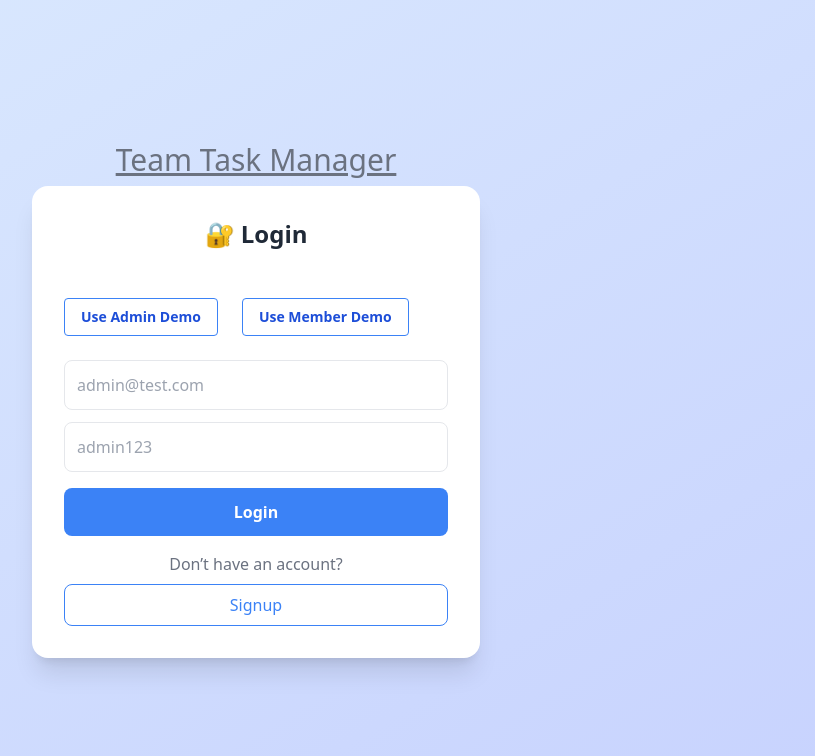
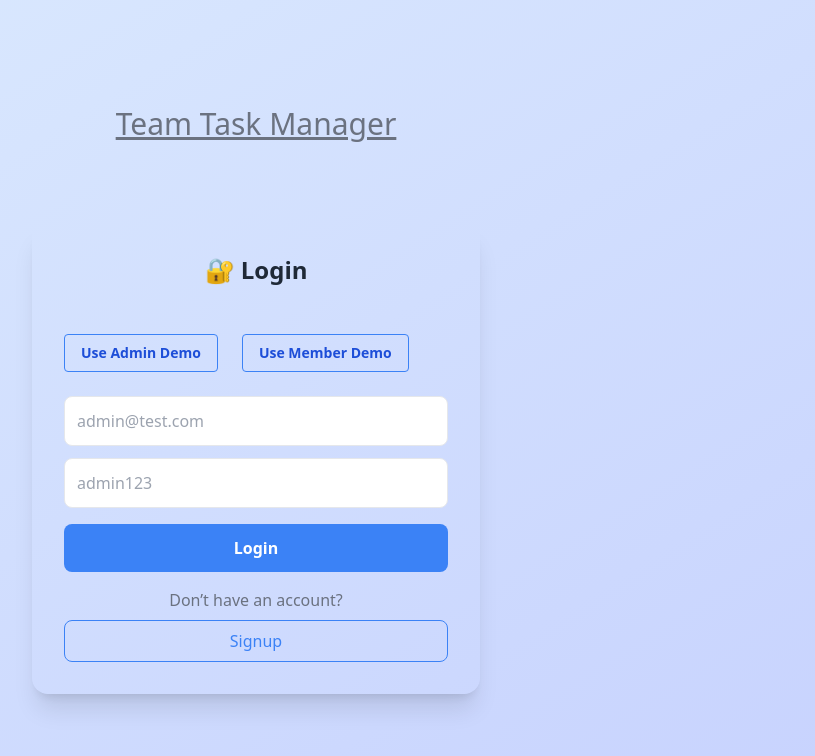
Before and after one commit to shraddha2705/Team-Task-Manager, a React (Vite) app in the folder client/: page / in a window 1280 px wide. Shown: the top 756 px of the page, without its empty margins (384-1199 px from the left). Built offline with nearby package versions, Linux system fonts and the light colour scheme.

Commit message:
add style changes

```diff
--- a/client/src/pages/Dashboard.jsx
+++ b/client/src/pages/Dashboard.jsx
@@ -154,11 +154,11 @@ export default function Dashboard() {
   }, []);
 
   return (
-    <div className="min-h-screen bg-gradient-to-br from-gray-100 to-gray-200 p-6">
-      <div className="max-w-4xl mx-auto bg-white rounded-2xl shadow-xl p-6 relative">
+    <div className="min-h-screen bg-gradient-to-br from-gray-100 to-gray-200 pt-40 pb-40">
+      <div className="max-w-4xl mx-auto bg-white rounded-2xl shadow-xl p-8 relative">
         {/* 🔴 LOGOUT */}
         <button
-          className="absolute top-4 right-4 bg-red-500 hover:bg-red-600 text-white px-3 py-1 rounded-md text-sm"
+          className="absolute top-6 right-6 bg-red-500 hover:bg-red-600 text-white text-base px-4 py-2 bold rounded-md"
           onClick={() => {
             localStorage.removeItem("token");
             window.location.reload();
--- a/client/src/pages/Login.jsx
+++ b/client/src/pages/Login.jsx
@@ -30,11 +30,11 @@ export default function Login({ setPage }) {
 
   return (
     <div className="min-h-screen flex flex-col items-center justify-center bg-gradient-to-br from-blue-100 to-indigo-200">
-      <h1 className="text-center text-3xl underline mb-10 text-gray-500 mb-2">
+      <h1 className="text-center text-3xl underline mb-10 text-gray-500">
         Team Task Manager
       </h1>
 
-      <div className="bg-white p-8 rounded-2xl shadow-xl w-full max-w-md">
+      <div className="mt-10 g-white p-8 rounded-2xl shadow-xl w-full max-w-md">
         <h2 className="text-2xl font-bold text-center mb-6 text-gray-800">
           🔐 Login
         </h2>
```
